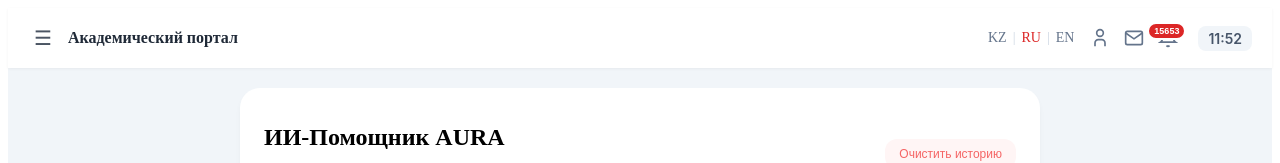
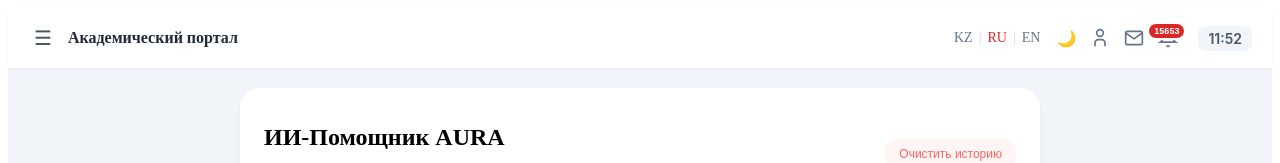
Before and after one commit to Kuanishbek0/aura-portal-fronted, a Vue app: page /ai in a window 1280 px wide. Shown: the top 163 px of the page. Built offline with nearby package versions, Linux system fonts and the light colour scheme; no server answers; sample sign-in values are in the browser's storage.

Commit message:
feat: add dark mode toggle and update layout

```diff
--- a/src/components/AppHeader.vue
+++ b/src/components/AppHeader.vue
@@ -17,6 +17,10 @@
         </div>
 
         <div class="icon-group">
+          <button class="icon-btn theme-toggle" @click="toggleTheme" :title="isDark ? 'Светлая тема' : 'Темная тема'">
+            {{ isDark ? '☀️' : '🌙' }}
+          </button>
+
           <button class="icon-btn">
             <svg viewBox="0 0 24 24" fill="none" stroke="currentColor" stroke-width="2"><path d="M12 2a4 4 0 100 8 4 4 0 000-8zM6 22v-4a4 4 0 014-4h4a4 4 0 014 4v4"/></svg>
           </button>
@@ -47,12 +51,22 @@
 import { ref, onMounted, onUnmounted } from 'vue'
 import { useRouter } from 'vue-router'
 import api from '@/services/api'
-import { useLang } from '@/composables/useLang' // Подключаем наш глобальный язык
+import { useLang } from '@/composables/useLang'
 
 const router = useRouter()
 const user = ref(null)
 const currentTime = ref('')
-const { lang } = useLang() // Достаем переменную lang
+const { lang } = useLang()
+
+// === ЛОГИКА ТЕМЫ ===
+const isDark = ref(false)
+
+const toggleTheme = () => {
+  isDark.value = !isDark.value
+  const theme = isDark.value ? 'dark' : 'light'
+  document.documentElement.setAttribute('data-theme', theme)
+  localStorage.setItem('theme', theme)
+}
 
 const updateTime = () => {
   const now = new Date()
@@ -61,8 +75,16 @@ const updateTime = () => {
 
 let timer
 onMounted(async () => {
+  // Запускаем время
   updateTime()
   timer = setInterval(updateTime, 1000)
+
+  // Инициализация темы при загрузке
+  const savedTheme = localStorage.getItem('theme') || 'light'
+  isDark.value = savedTheme === 'dark'
+  document.documentElement.setAttribute('data-theme', savedTheme)
+
+  // Загрузка профиля
   try {
     const res = await api.get('/auth/me')
     user.value = res.data
@@ -73,32 +95,34 @@ onUnmounted(() => clearInterval(timer))
 </script>
 
 <style scoped>
-.header { height: 60px; /* Было 72px, стало 60px */ background: white; color: #1f2937; display: flex; align-items: center; justify-content: space-between; padding: 0 20px; box-shadow: 0 1px 3px rgba(0,0,0,0.05); }
+/* Обрати внимание: я заменил background: white на var(--card-bg) */
+.header { height: 60px; background: var(--card-bg, #ffffff); color: var(--text-primary, #1f2937); display: flex; align-items: center; justify-content: space-between; padding: 0 20px; box-shadow: 0 1px 3px rgba(0,0,0,0.05); transition: background 0.3s, color 0.3s; }
 .header-left, .header-right { display: flex; align-items: center; }
-.header-right { gap: 20px; /* Было 24px */ }
-.title { font-size: 16px; /* Было 18px */ font-weight: 700; color: #1f2937; margin-left: 10px; }
-.menu-btn { background: none; border: none; font-size: 20px; cursor: pointer; color: #4b5563; }
+.header-right { gap: 20px; }
+.title { font-size: 16px; font-weight: 700; color: var(--text-primary, #1f2937); margin-left: 10px; }
+.menu-btn { background: none; border: none; font-size: 20px; cursor: pointer; color: var(--text-secondary, #4b5563); }
 
 /* ЯЗЫК И ИКОНКИ */
 .header-actions { display: flex; align-items: center; gap: 16px; }
-.lang-switcher { display: flex; gap: 6px; font-size: 14px; /* Чуть меньше */ font-weight: 500; color: #64748b; }
+.lang-switcher { display: flex; gap: 6px; font-size: 14px; font-weight: 500; color: var(--text-secondary, #64748b); }
 .lang-switcher span { cursor: pointer; transition: color 0.2s; }
-.lang-switcher span:hover, .lang-switcher span.active { color: #dc2626; }
-.divider { color: #cbd5e1; cursor: default; }
+.lang-switcher span:hover, .lang-switcher span.active { color: var(--accent-color, #dc2626); }
+.divider { color: var(--border-color, #cbd5e1); cursor: default; }
 
 .icon-group { display: flex; gap: 14px; align-items: center; }
-.icon-btn { background: none; border: none; width: 20px; /* Было 24px */ height: 20px; color: #64748b; cursor: pointer; position: relative; padding: 0; transition: color 0.2s; }
-.icon-btn:hover { color: #1f2937; }
+.icon-btn { background: none; border: none; width: 20px; height: 20px; color: var(--text-secondary, #64748b); cursor: pointer; position: relative; padding: 0; transition: color 0.2s; }
+.icon-btn:hover { color: var(--text-primary, #1f2937); }
+.theme-toggle { font-size: 16px; display: flex; justify-content: center; align-items: center; }
 .notification { position: relative; }
-.badge { position: absolute; top: -6px; right: -8px; background: #dc2626; color: white; font-size: 9px; font-weight: 700; padding: 2px 5px; border-radius: 10px; border: 2px solid white; }
+.badge { position: absolute; top: -6px; right: -8px; background: #dc2626; color: white; font-size: 9px; font-weight: 700; padding: 2px 5px; border-radius: 10px; border: 2px solid var(--card-bg, white); }
 
 /* ЧАСЫ И ПРОФИЛЬ */
-.header-clock { font-family: 'Inter', sans-serif; font-size: 14px; font-weight: 600; color: #475569; background: #f1f5f9; padding: 4px 10px; border-radius: 8px; }
+.header-clock { font-family: 'Inter', sans-serif; font-size: 14px; font-weight: 600; color: var(--text-secondary, #475569); background: var(--bg-color, #f1f5f9); padding: 4px 10px; border-radius: 8px; }
 .user-profile { display: flex; align-items: center; gap: 10px; cursor: pointer; padding: 4px; border-radius: 16px; }
 .user-info { display: flex; flex-direction: column; text-align: right; }
 .name { font-size: 13px; font-weight: 600; }
-.group { font-size: 11px; color: #9ca3af; }
-.avatar-circle { width: 32px; /* Было 36px */ height: 32px; background: #4f7cff; color: white; border-radius: 10px; display: flex; align-items: center; justify-content: center; font-weight: 700; font-size: 14px; }
+.group { font-size: 11px; color: var(--text-secondary, #9ca3af); }
+.avatar-circle { width: 32px; height: 32px; background: var(--accent-color, #4f7cff); color: white; border-radius: 10px; display: flex; align-items: center; justify-content: center; font-weight: 700; font-size: 14px; }
 
 @media (max-width: 768px) {
   .header-actions, .header-clock { display: none; }
```
